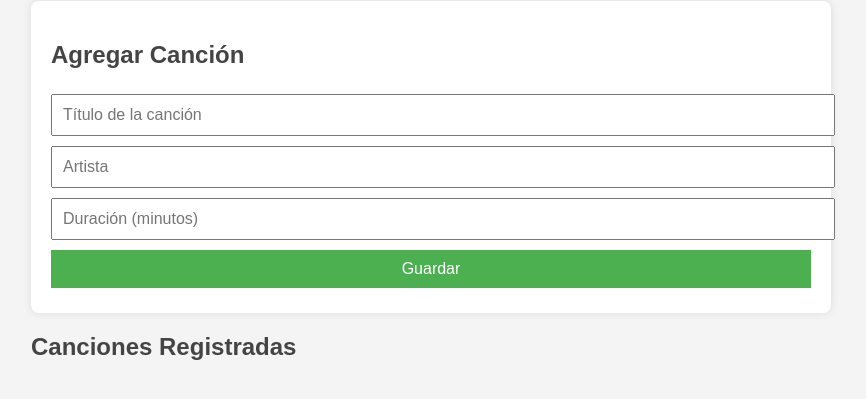
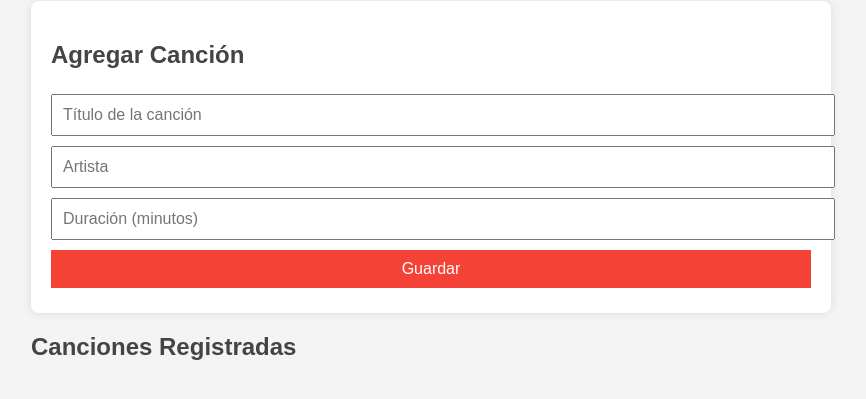
Before and after one commit to saraCast39/Sitio-web-Canciones-, a plain HTML site: page index.html in a window 1280 px wide. Shown: the part 99-498 px from the top of the page, without its empty margins (209-1075 px from the left). Drawn offline with Linux system fonts and the light colour scheme.

Commit message:
Update styles.css

```diff
--- a/styles.css
+++ b/styles.css
@@ -33,14 +33,14 @@ h2 {
 
 #form-container form button {
   cursor: pointer;
-  background-color: #4CAF50;
+  background-color: #f44336;
   color: white;
   border: none;
   transition: background-color 0.3s ease;
 }
 
 #form-container form button:hover {
-  background-color: #45a049;
+  background-color: #f44336;
 }
 
 #list-container {
```
